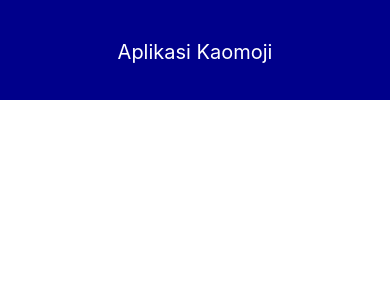
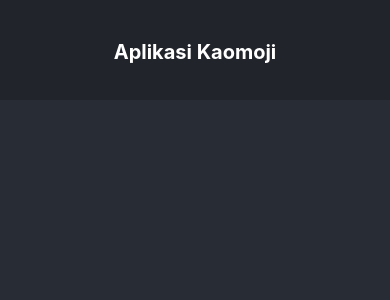
Before and after one commit to SatriyoRizkyansah/react-native, a React Native app: screen / in a window 390 px wide. Shown: the top 300 px of the page. Built offline with nearby package versions, Linux system fonts and the light colour scheme.

Commit message:
Status bar

```diff
--- a/App.js
+++ b/App.js
@@ -1,14 +1,16 @@
 import React, {useState, useEffect} from 'react';
-import {View, Text} from 'react-native';
+import {View, Text, StatusBar} from 'react-native';
 
 const App = () => {
   return (
-    <View>
-      <View style={{backgroundColor: 'darkblue', height: 100, elevation: 15}}>
+    <View style={{flex: 1, backgroundColor: '#282c34'}}>
+      <StatusBar barStyle={'light-content'} backgroundColor={'#21242b'} />
+      <View style={{backgroundColor: '#21242b', height: 100, elevation: 15}}>
         <Text
           style={{
             textAlign: 'center',
             fontSize: 20,
+            fontWeight: 'bold',
             color: 'white',
             marginTop: 40,
           }}>
```
